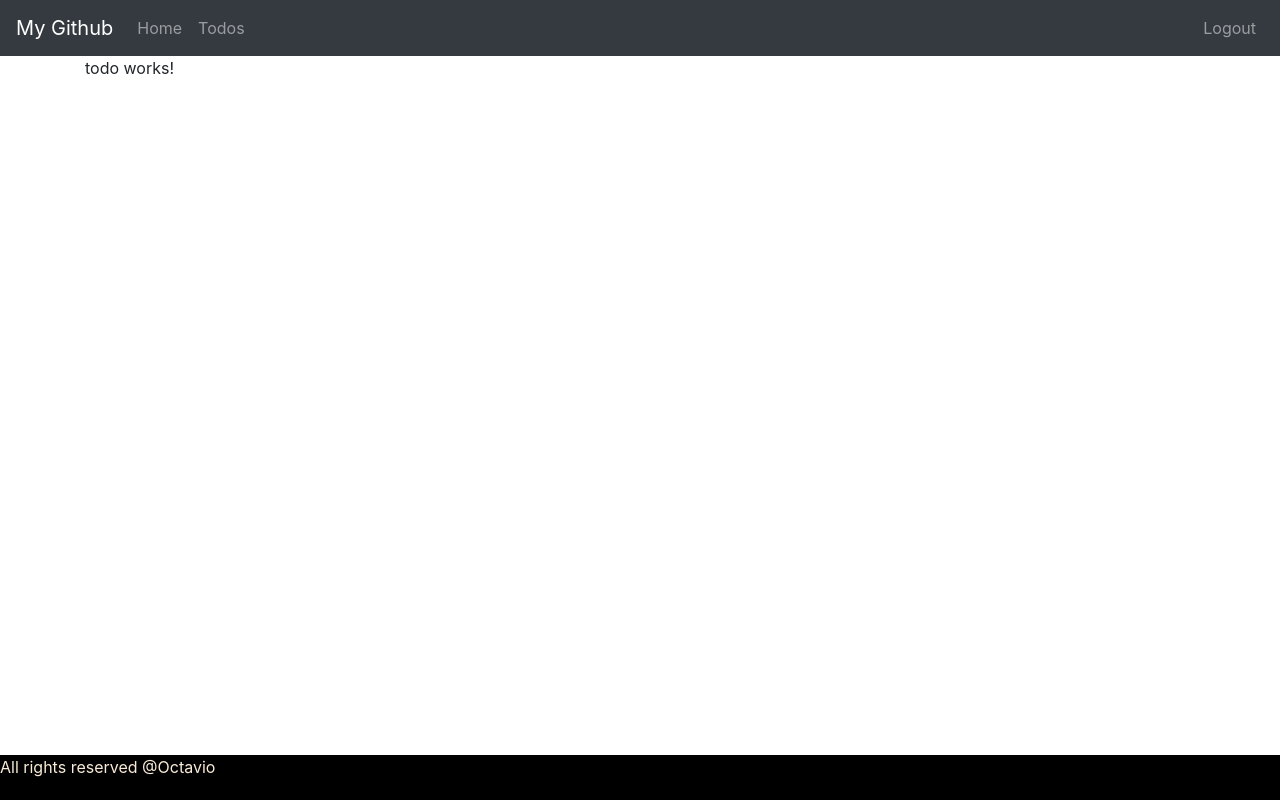
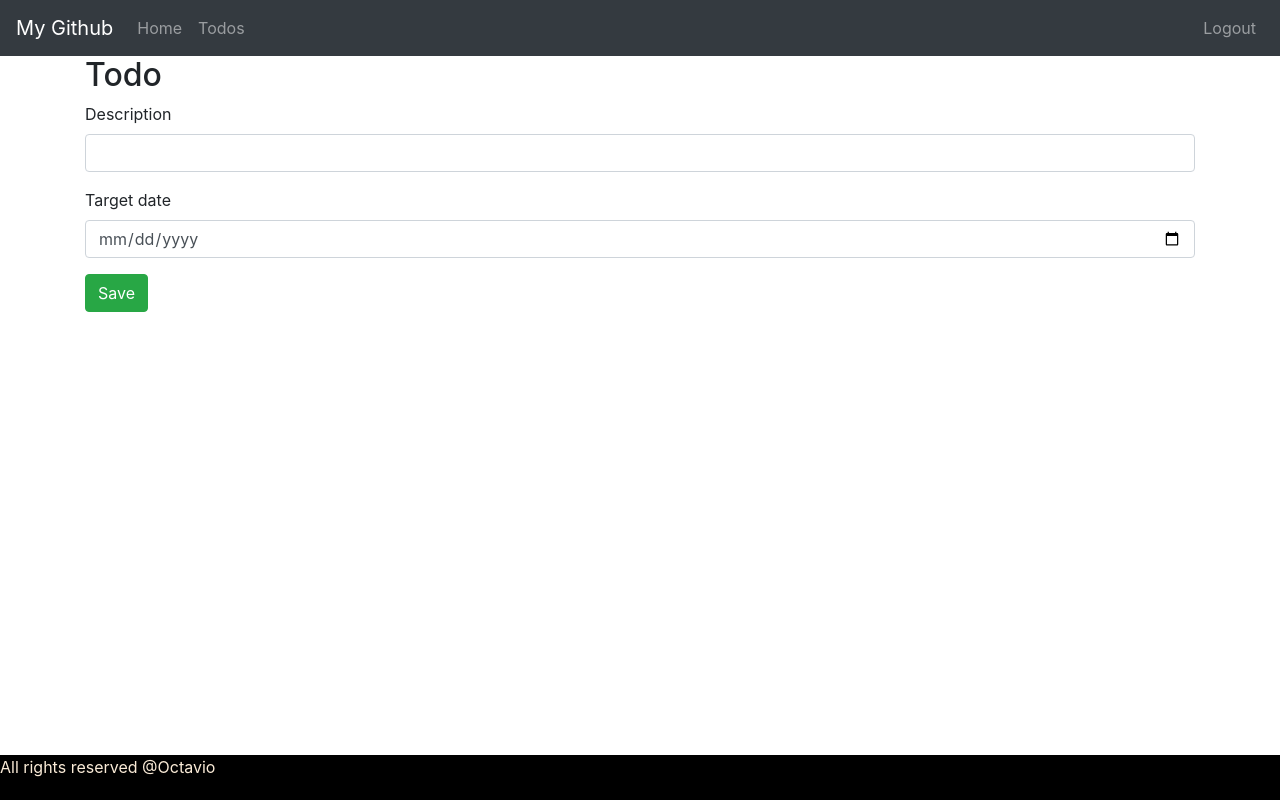
Before and after one commit to joseee-molina/AngularSpringbootFullstackApp, an Angular app in the folder project/frontend/todo/: page /todos/1 in a window 1280 px wide. Built offline with nearby package versions, Linux system fonts and the light colour scheme; sample sign-in values are in the browser's storage.

Commit message:
added a simple HTML forms for adding the description and targt date of a todo, in case we want to update it. We also added a button for saving, which triggers a function which is going to save the data. We have not implemented that yet

```diff
--- a/project/frontend/todo/src/app/todo/todo.component.html
+++ b/project/frontend/todo/src/app/todo/todo.component.html
@@ -1 +1,25 @@
-<p>todo works!</p>
+<h2>Todo</h2>
+
+<div container>
+  <fieldset class="form-group">
+    <label>Description</label>
+    <input
+      class="form-control"
+      type="text"
+      name="description"
+      required="required"
+    />
+  </fieldset>
+
+  <fieldset class="form-group">
+    <label>Target date</label>
+    <input
+      class="form-control"
+      type="date"
+      name="targeted"
+      required="required"
+    />
+  </fieldset>
+
+  <button class="btn btn-success" (click)="saveTodo()">Save</button>
+</div>
```
